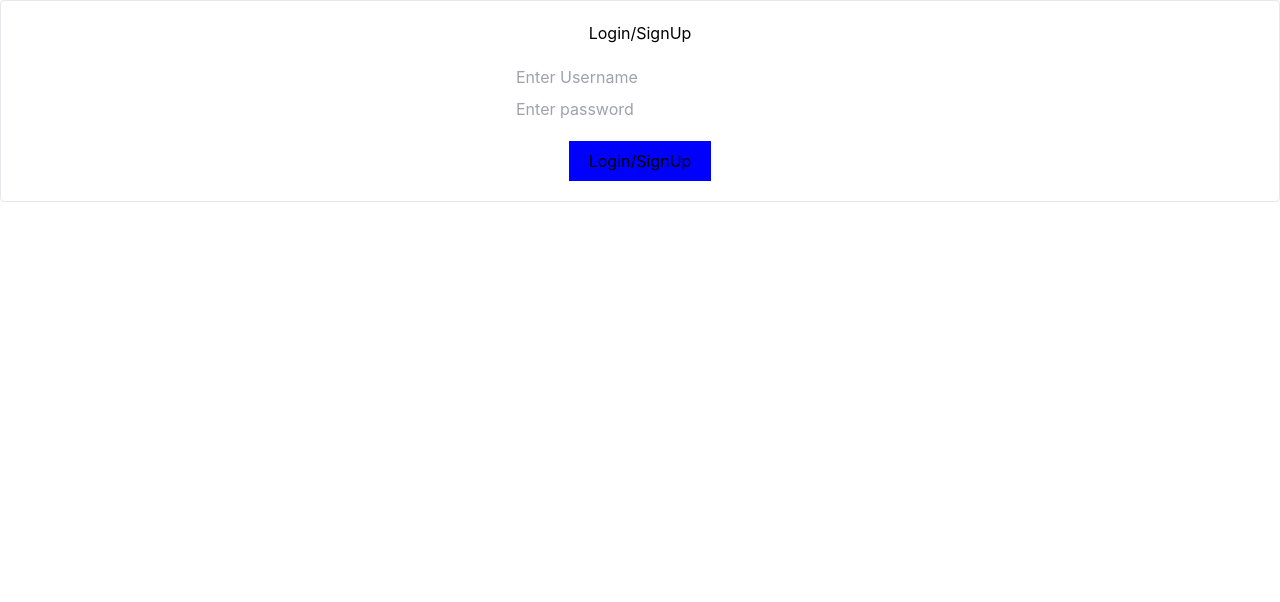
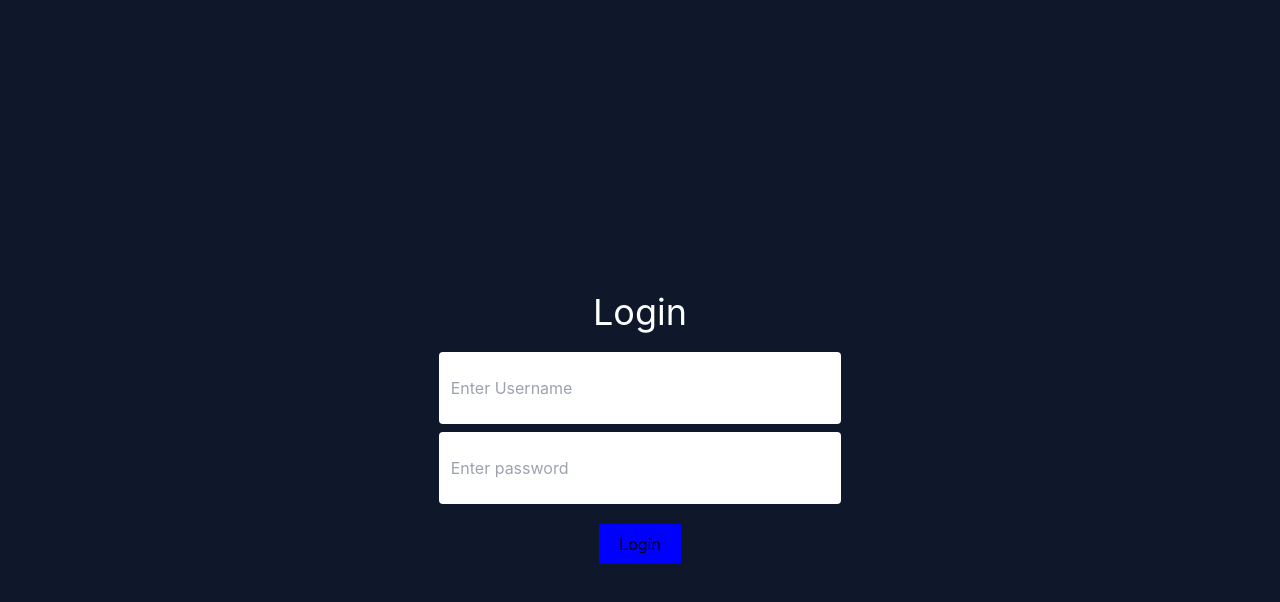
Before and after one commit to ShahIsCoding/proj, a React (Create React App) app: page /login in a window 1280 px wide. Shown: the top 602 px of the page. Built offline with nearby package versions, Linux system fonts and the light colour scheme.

Commit message:
adding routes changes

```diff
--- a/src/App.js
+++ b/src/App.js
@@ -3,13 +3,21 @@ import { Route, Routes } from "react-router-dom";
 import { AuthProvidor } from "./context/authContext";
 import { Home } from "./Component/Page/Home";
 import { Login } from "./Component/Page/Login";
+import HomeBody from "./Component/Page/HomeBody";
+import SubReddit from "./Component/Page/SubReddit";
 
 function App() {
   return (
     <AuthProvidor>
       <Routes>
-        <Route index path="/home" element={<Home />} />
-        <Route path="/login" element={<Login />} />
+        <Route path="/" element={<Home />}>
+          <Route path="home" element={<HomeBody />} />
+          <Route path="r/:subreddit" element={<SubReddit />}>
+            {/* <Route path="post/:id" element={} /> */}
+          </Route>
+          {/* <Route path="/popular" element={} />  */}
+        </Route>
+        <Route path="login" element={<Login />} />
         <Route path="*" element={<Home />} />
       </Routes>
     </AuthProvidor>
--- /dev/null
+++ b/src/Component/Page/HomeBody.js
@@ -0,0 +1,53 @@
+import React from "react";
+import PostCard from "../component/PostCard";
+import EventCard from "../component/EventCard";
+import { BG } from "../../assets/Constants/COLORS";
+import { SubRedditCard } from "../component/SubRedditCard";
+
+const centerBar = () => {
+  return (
+    <div className="flex flex-col">
+      <div className="flex flex-row overflow-x-scroll py-5 w-full">
+        <EventCard />
+      </div>
+      <div className="grid grid-cols-6 gap-4 border-t-2">
+        <div className="col-span-4 flex flex-col">
+          <div className="grid grid-cols-12 p-2">
+            <div className="col-span-3">
+              <button>Create a Post</button>
+            </div>
+            <div>
+              <div className="rounded"></div>
+            </div>
+          </div>
+          <div>
+            <PostCard />
+            <PostCard />
+            <PostCard />
+            <PostCard />
+            <PostCard />
+            <PostCard />
+            <PostCard />
+            <PostCard />
+          </div>
+        </div>
+        <div className="col-span-2">
+          <div className={` ${BG.bgdark} p-5 m-2 rounded`}>
+            <div className="mb-3">POPULAR COMMUNITIES</div>
+            <SubRedditCard nameClass="text-sm" number={4135151335} isHover />
+            <SubRedditCard nameClass="text-base" number={4135151335} isHover />
+            <SubRedditCard nameClass="text-lg" number={4135151335} isHover />
+            <SubRedditCard nameClass="text-xs" number={4135151335} isHover />
+            <SubRedditCard nameClass="text-xxs" number={4135151335} isHover />
+            <SubRedditCard nameClass="text-sm" isHover />
+          </div>
+        </div>
+      </div>
+    </div>
+  );
+};
+const HomeBody = () => {
+  return <div>{centerBar()}</div>;
+};
+
+export default HomeBody;
--- a/src/Component/Page/Login.js
+++ b/src/Component/Page/Login.js
@@ -1,6 +1,7 @@
 import { useState } from "react";
 import { user_api } from "../../services/api";
 import { useNavigate } from "react-router-dom";
+import { BG } from "../../assets/Constants/COLORS";
 import { useAuth } from "../../context/authContext";
 
 export const Login = () => {
@@ -10,15 +11,7 @@ export const Login = () => {
   const navigateTo = useNavigate();
   const auth = useAuth();
 
-  async function register(payload) {
-    await user_api
-      .register(payload)
-      .then((resp) => {
-        auth.login(resp.data);
-        navigateTo("/home");
-      })
-      .catch((err) => console.error(err));
-  }
+  async function register(payload) {}
   const handleSubmit = (e) => {
     e.preventDefault();
 
@@ -29,14 +22,14 @@ export const Login = () => {
     register(payload);
   };
   return (
-    <div className="row text-center h-100 ">
-      <div className="my-auto border rounded py-5 d-flex flex-column align-items-center">
-        <h1 className="mb-5 h1">Login/SignUp</h1>
-        <form onSubmit={handleSubmit} className="w-75">
-          <div className="form-group my-2 ">
+    <div className={`conatiner text-center h-screen ${BG.bg} flex`}>
+      <div className="my-auto mx-auto h-2/3 w-1/3 py-5 flex flex-col">
+        <form onSubmit={handleSubmit} className="p-3 my-auto">
+          <h1 className="mb-5 h1 text-white text-4xl">Login</h1>
+          <div className="my-2 w-full h-1/3">
             <input
               type="text"
-              className="form-control"
+              className="w-full h-full rounded p-3"
               id="login-username"
               aria-describedby="login-username"
               placeholder="Enter Username "
@@ -47,10 +40,10 @@ export const Login = () => {
               Error messages to be shown here
             </small>
           </div>
-          <div className="form-group my-2">
+          <div className="my-2 w-full h-1/3">
             <input
               type={showPassword ? "text" : "password"}
-              className="form-control"
+              className="w-full h-full rounded p-3"
               id="login-password"
               aria-describedby="login-password"
               placeholder="Enter password"
@@ -62,7 +55,7 @@ export const Login = () => {
             </small>
           </div>
           <button type="submit" className="btn btn-primary px-5 py-2 mt-3">
-            Login/SignUp
+            Login
           </button>
         </form>
       </div>
--- /dev/null
+++ b/src/Component/Page/SubReddit.js
@@ -0,0 +1,13 @@
+import React from "react";
+import { useLocation } from "react-router-dom";
+
+const SubReddit = () => {
+  let location = useLocation();
+  return (
+    <div>
+      SubReddit {location.pathname} .ekasjbfv {location.state?.id}
+    </div>
+  );
+};
+
+export default SubReddit;
--- a/src/Component/component/Navbar.js
+++ b/src/Component/component/Navbar.js
@@ -55,26 +55,11 @@ export const Navbar = () => {
         </div>
         <div className={`col-span-3 col-start-12 flex justify-around`}>
           <NotificationsIcon className={`mx-3 rounded m-2  ${BG.hover}`} />
-          <PersonIcon
-            className={`rounded m-2 ${BG.hover}`}
-            onClick={() => setProfileDashboardOpen(true)}
-          />
+          <Link to="login">
+            <PersonIcon className={`rounded m-2 ${BG.hover}`} />
+          </Link>
         </div>
       </div>
-      {profileDashboradOpen && (
-        <div className={`w-50 ${BG.bglight}`} ref={wrapperRef}>
-          <span className={`hover:bg-slate-800`}>
-            <PersonIcon /> My Profile
-          </span>
-          <span className={`${BG.hover}`}>
-            <BookmarksIcon /> Library
-          </span>
-          <span className={`hover:bg-slate-800 cursor-pointer`}>
-            <QueryStatsIcon /> Stats
-          </span>
-          <span>Others</span>
-        </div>
-      )}
     </>
   );
 };
--- a/src/Component/component/PostCard.js
+++ b/src/Component/component/PostCard.js
@@ -5,7 +5,7 @@ import { BG } from "../../assets/Constants/COLORS";
 const PostCard = ({ isCard = true }) => {
   return (
     <div
-      className={`flex flex-col px-4 py-2 hover:${BG.bglighter} rounded-[25px]`}
+      className={`flex flex-col px-4 py-2 ${BG.hoverbglighter} rounded-[25px]`}
     >
       <div className="grid grid-cols-12 gap-2 w-100 mt-2">
         <div className="col-span-4 ">
--- a/src/Component/component/SubTopicCard.js
+++ b/src/Component/component/SubTopicCard.js
@@ -2,17 +2,18 @@ import { useState } from "react";
 import React from "react";
 import { icons } from "../../assets/icons/ICONS";
 import { BG } from "../../assets/Constants/COLORS";
+import { Link } from "react-router-dom";
 
 export const SubTopicCard = ({ topic, classNames }) => {
   const [isOpen, setOpen] = useState(false);
   return (
+    <div className={classNames}>
       <div
-      className={classNames}
+        className={`p-2 m-2 rounded ${BG.hover}`}
         onClick={() => {
           setOpen(!isOpen);
         }}
       >
-      <div className={`p-2 m-2 rounded ${BG.hover}`}>
         <div className="grid grid-cols-3 ">
           <div className="col-start-1 col-span-2 flex content-center">
             {icons.gaming}
@@ -22,7 +23,9 @@ export const SubTopicCard = ({ topic, classNames }) => {
         </div>
       </div>
       <div className={isOpen ? "" : "hidden"}>
+        <Link to="/r/Gaming" state={{ id: new Date().getMilliseconds() }}>
           <div className={`p-2 ml-5 border-l-2 ${BG.hover}`}>Gaming</div>
+        </Link>
         <div className={`p-2 ml-5 border-l-2 ${BG.hover}`}>Gaming</div>
         <div className={`p-2 ml-5 border-l-2 ${BG.hover}`}>Gaming</div>
         <div className={`p-2 ml-5 border-l-2 ${BG.hover}`}>Gaming</div>
--- a/src/assets/Constants/COLORS.js
+++ b/src/assets/Constants/COLORS.js
@@ -1,5 +1,5 @@
 export const BG = {
-  bglighter: "bg-slate-700",
+  hoverbglighter: "hover:bg-slate-700",
   bglight: "bg-slate-800",
   bg: "bg-slate-900",
   bgdark: "bg-slate-950",
```
Also changed, not shown: src/Component/Page/Home.js (+8 -47 lines). Lines whose indentation alone changed are shown as unchanged.
